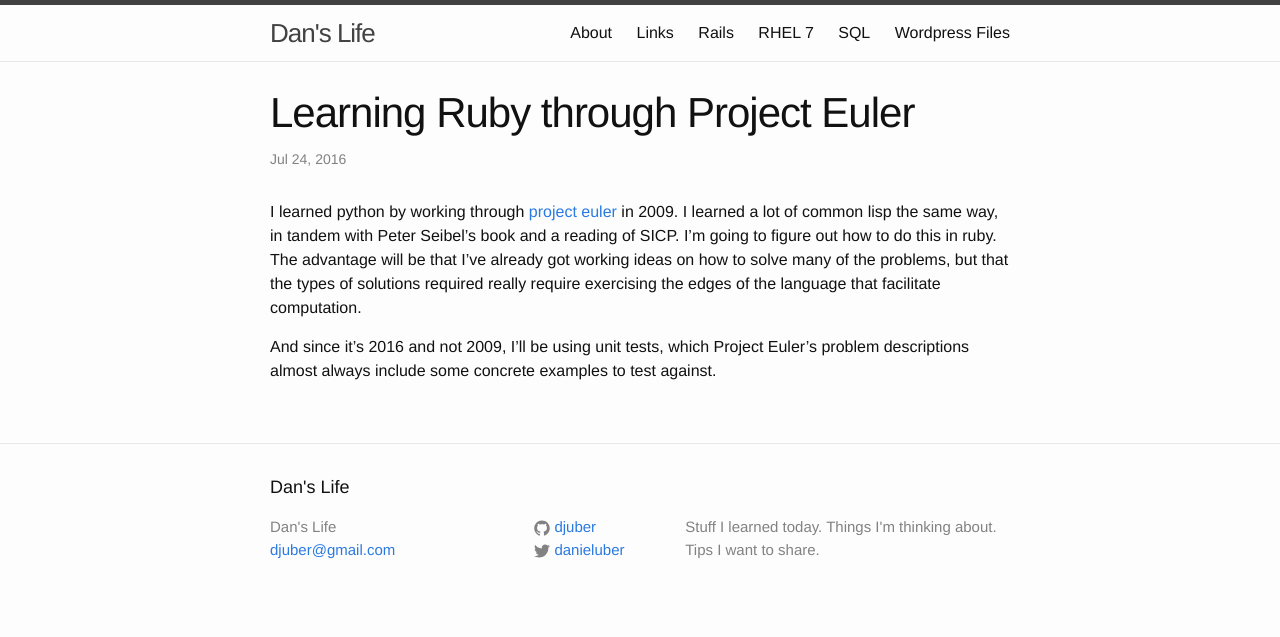
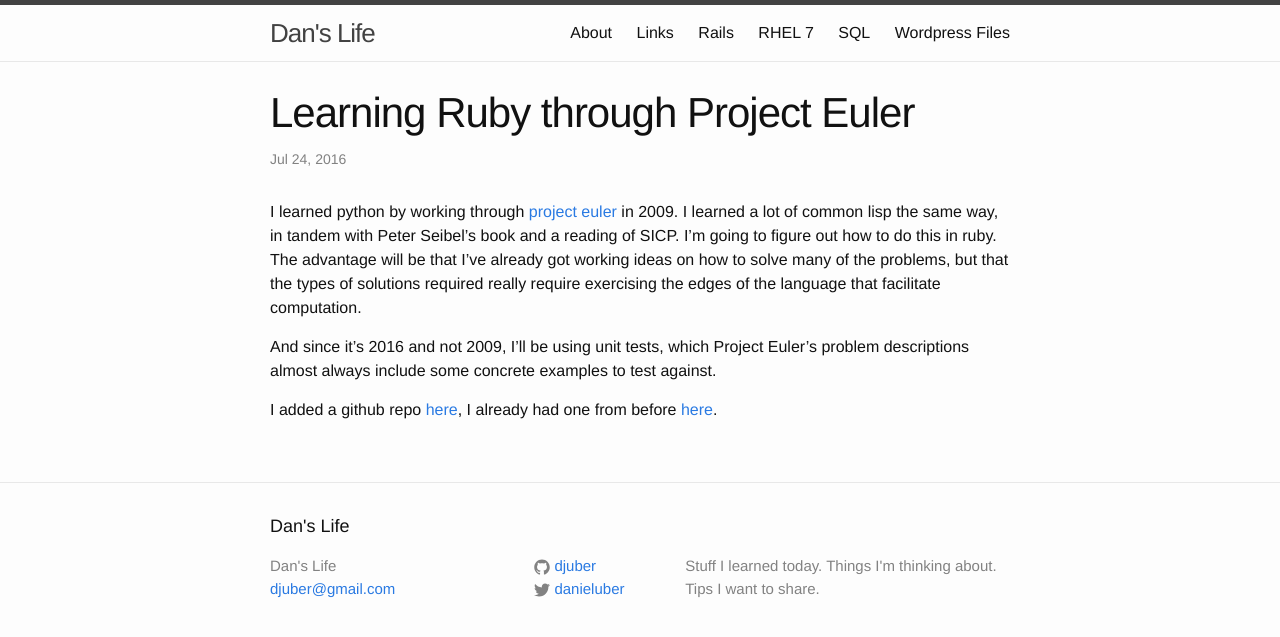
Before and after one commit to djuber/myblog, a Jekyll site: the page built from _posts/2016-07-23-Learning-Ruby-through-Project-Euler.markdown, in a window 1280 px wide. Shown: the top 637 px of the page. Built offline with Jekyll 4.4.1, drawn with Linux system fonts in a browser that asks for light colours.

Commit message:
added links

```diff
--- a/_posts/2016-07-23-Learning-Ruby-through-Project-Euler.markdown
+++ b/_posts/2016-07-23-Learning-Ruby-through-Project-Euler.markdown
@@ -14,3 +14,5 @@ language that facilitate computation.
 
 And since it's 2016 and not 2009, I'll be using unit tests, which Project Euler's
 problem descriptions almost always include some concrete examples to test against.
+
+I added a github repo [here](https://github.com/djuber/euler-ruby), I already had one from before [here](https://github.com/djuber/project-euler).
```
